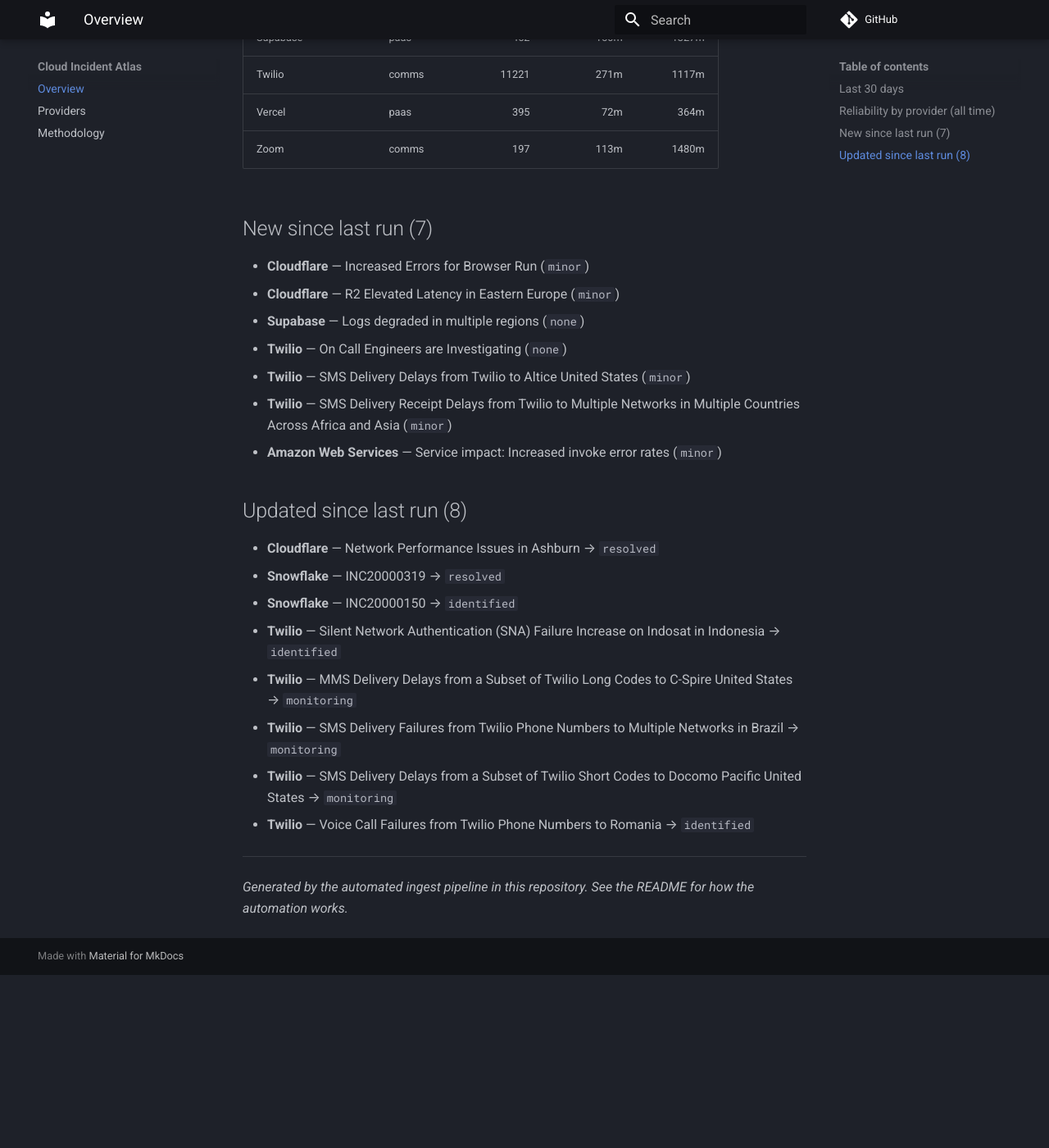
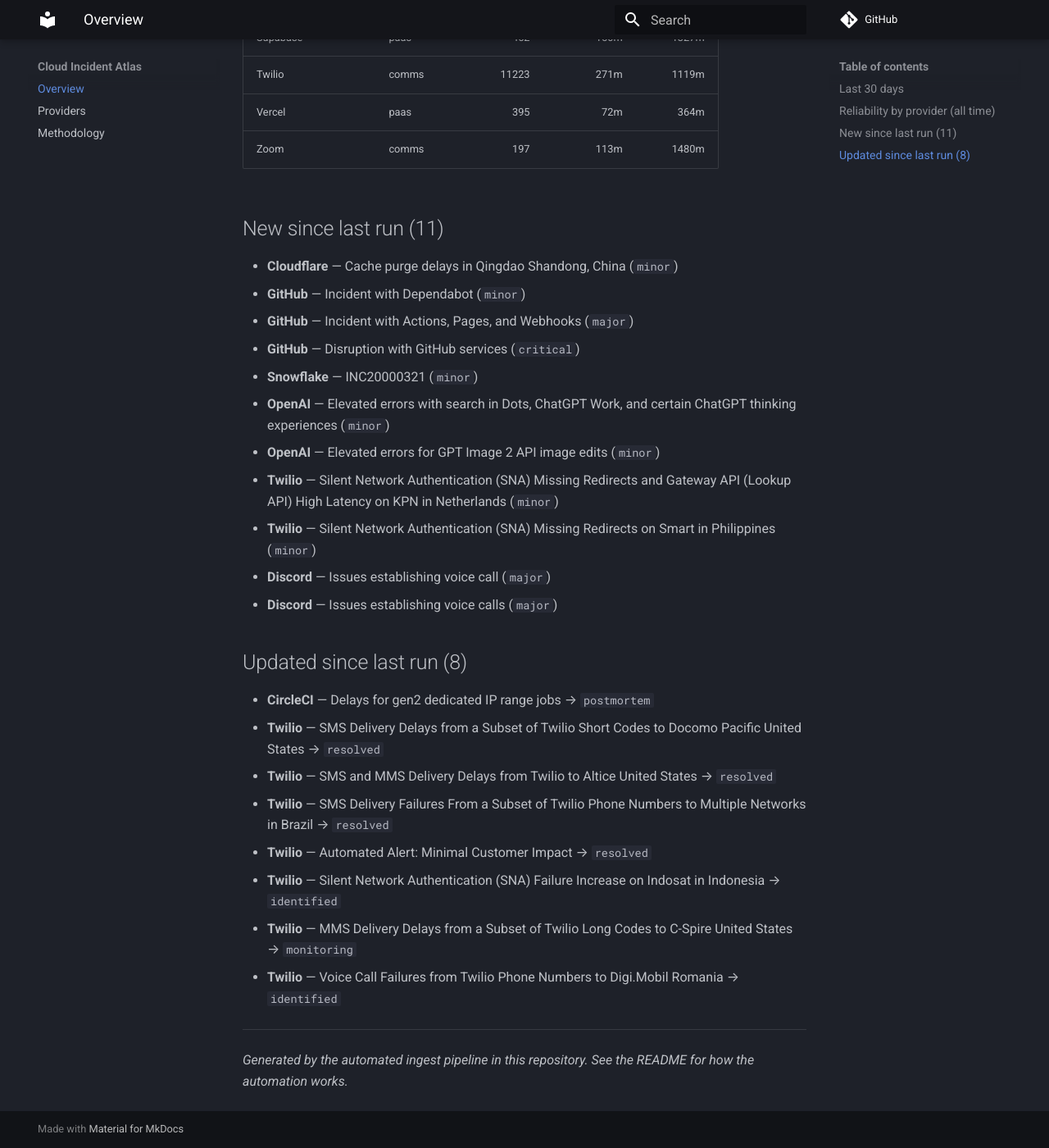
Before and after one commit to ayushgupta07xx/cloud-incident-atlas, an MkDocs documentation site: the page built from docs/index.md, in a window 1280 px wide and 1400 px high, scrolled down 1424 px. Shown: the whole window at 82% size. Built offline with MkDocs 1.6.1 and Material for MkDocs 9.7.7, drawn with Linux system fonts in a browser that asks for light colours; comment, search, counter and statistics services are not loaded; before the commit the page ends 2613 px from its top, so only the background shows below that; some of the changed text lies outside the part shown.

Commit message:
docs: refresh digest and charts
Regenerated from the corpus by the ingest pipeline.

Run: https://github.com/ayushgupta07xx/cloud-incident-atlas/actions/runs/41226314648

Co-authored-by: github-actions[bot] <41898282+github-actions[bot]@users.noreply.github.com>

```diff
--- a/docs/index.md
+++ b/docs/index.md
@@ -15,48 +15,52 @@
 | Amazon Web Services | cloud | 80 | — | — |
 | Microsoft Azure | cloud | 1 | — | — |
 | CircleCI | devtools | 323 | 70m | 481m |
-| Cloudflare | cdn | 6828 | 239m | 504m |
+| Cloudflare | cdn | 6829 | 239m | 504m |
 | Confluent Cloud | data | 267 | 195m | 1599m |
 | Datadog | observability | 128 | 72m | 224m |
 | DigitalOcean | cloud | 511 | 144m | 571m |
-| Discord | comms | 224 | 56m | 292m |
+| Discord | comms | 226 | 56m | 290m |
 | Elastic Cloud | observability | 264 | 192m | 1470m |
 | Google Cloud Platform | cloud | 8 | 504m | — |
-| GitHub | devtools | 649 | 67m | 290m |
+| GitHub | devtools | 652 | 67m | 287m |
 | Grafana Cloud | observability | 792 | 92m | 1133m |
 | HashiCorp Cloud | devtools | 41 | 165m | 1525m |
 | MongoDB Atlas | data | 279 | 120m | 1403m |
 | Netlify | paas | 231 | 41m | 230m |
 | New Relic | observability | 109 | 63m | 311m |
 | npm | devtools | 68 | 108m | 342m |
-| OpenAI | ai | 126 | 104m | 571m |
+| OpenAI | ai | 128 | 104m | 569m |
 | Sentry | observability | 347 | 84m | 359m |
-| Snowflake | data | 210 | 118m | 598m |
+| Snowflake | data | 211 | 119m | 598m |
 | Supabase | paas | 452 | 150m | 1327m |
-| Twilio | comms | 11221 | 271m | 1117m |
+| Twilio | comms | 11223 | 271m | 1119m |
 | Vercel | paas | 395 | 72m | 364m |
 | Zoom | comms | 197 | 113m | 1480m |
 
-## New since last run (7)
+## New since last run (11)
 
-- **Cloudflare** — Increased Errors for Browser Run (`minor`)
-- **Cloudflare** — R2 Elevated Latency in Eastern Europe (`minor`)
-- **Supabase** — Logs degraded in multiple regions (`none`)
-- **Twilio** — On Call Engineers are Investigating (`none`)
-- **Twilio** — SMS Delivery Delays from Twilio to Altice United States (`minor`)
-- **Twilio** — SMS Delivery Receipt Delays from Twilio to Multiple Networks in Multiple Countries Across Africa and Asia (`minor`)
-- **Amazon Web Services** — Service impact: Increased invoke error rates (`minor`)
+- **Cloudflare** — Cache purge delays in Qingdao Shandong, China (`minor`)
+- **GitHub** — Incident with Dependabot (`minor`)
+- **GitHub** — Incident with Actions, Pages, and Webhooks (`major`)
+- **GitHub** — Disruption with GitHub services (`critical`)
+- **Snowflake** — INC20000321 (`minor`)
+- **OpenAI** — Elevated errors with search in Dots, ChatGPT Work, and certain ChatGPT thinking experiences (`minor`)
+- **OpenAI** — Elevated errors for GPT Image 2 API image edits (`minor`)
+- **Twilio** — Silent Network Authentication (SNA) Missing Redirects and Gateway API (Lookup API) High Latency on KPN in Netherlands (`minor`)
+- **Twilio** — Silent Network Authentication (SNA) Missing Redirects on Smart in Philippines (`minor`)
+- **Discord** — Issues establishing voice call (`major`)
+- **Discord** — Issues establishing voice calls (`major`)
 
 ## Updated since last run (8)
 
-- **Cloudflare** — Network Performance Issues in Ashburn → `resolved`
-- **Snowflake** — INC20000319 → `resolved`
-- **Snowflake** — INC20000150 → `identified`
+- **CircleCI** — Delays for gen2 dedicated IP range jobs → `postmortem`
+- **Twilio** — SMS Delivery Delays from a Subset of Twilio Short Codes to Docomo Pacific United States → `resolved`
+- **Twilio** — SMS and MMS Delivery Delays from Twilio to Altice United States → `resolved`
+- **Twilio** — SMS Delivery Failures From a Subset of Twilio Phone Numbers to Multiple Networks in Brazil → `resolved`
+- **Twilio** — Automated Alert: Minimal Customer Impact → `resolved`
 - **Twilio** — Silent Network Authentication (SNA) Failure Increase on Indosat in Indonesia → `identified`
 - **Twilio** — MMS Delivery Delays from a Subset of Twilio Long Codes to C-Spire United States → `monitoring`
-- **Twilio** — SMS Delivery Failures from Twilio Phone Numbers to Multiple Networks in Brazil → `monitoring`
-- **Twilio** — SMS Delivery Delays from a Subset of Twilio Short Codes to Docomo Pacific United States → `monitoring`
-- **Twilio** — Voice Call Failures from Twilio Phone Numbers to Romania → `identified`
+- **Twilio** — Voice Call Failures from Twilio Phone Numbers to Digi.Mobil Romania → `identified`
 
 ---
 
```
Also changed, not shown: other parts of docs/index.md (+3 -3 lines), README.md (+13 -6 lines), docs/providers.md (+11 -11 lines), docs/img/mttr.svg, docs/img/timeline.svg.
